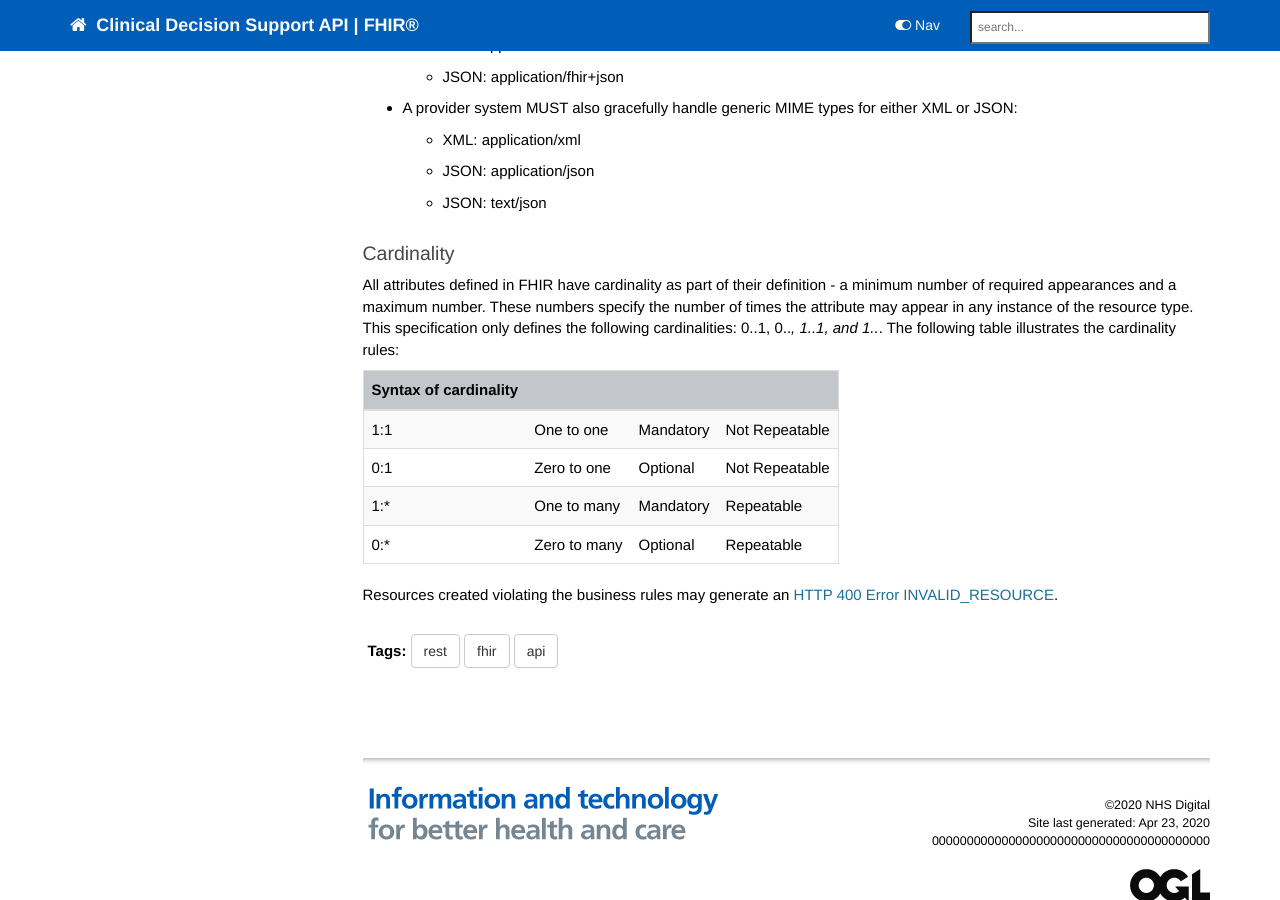
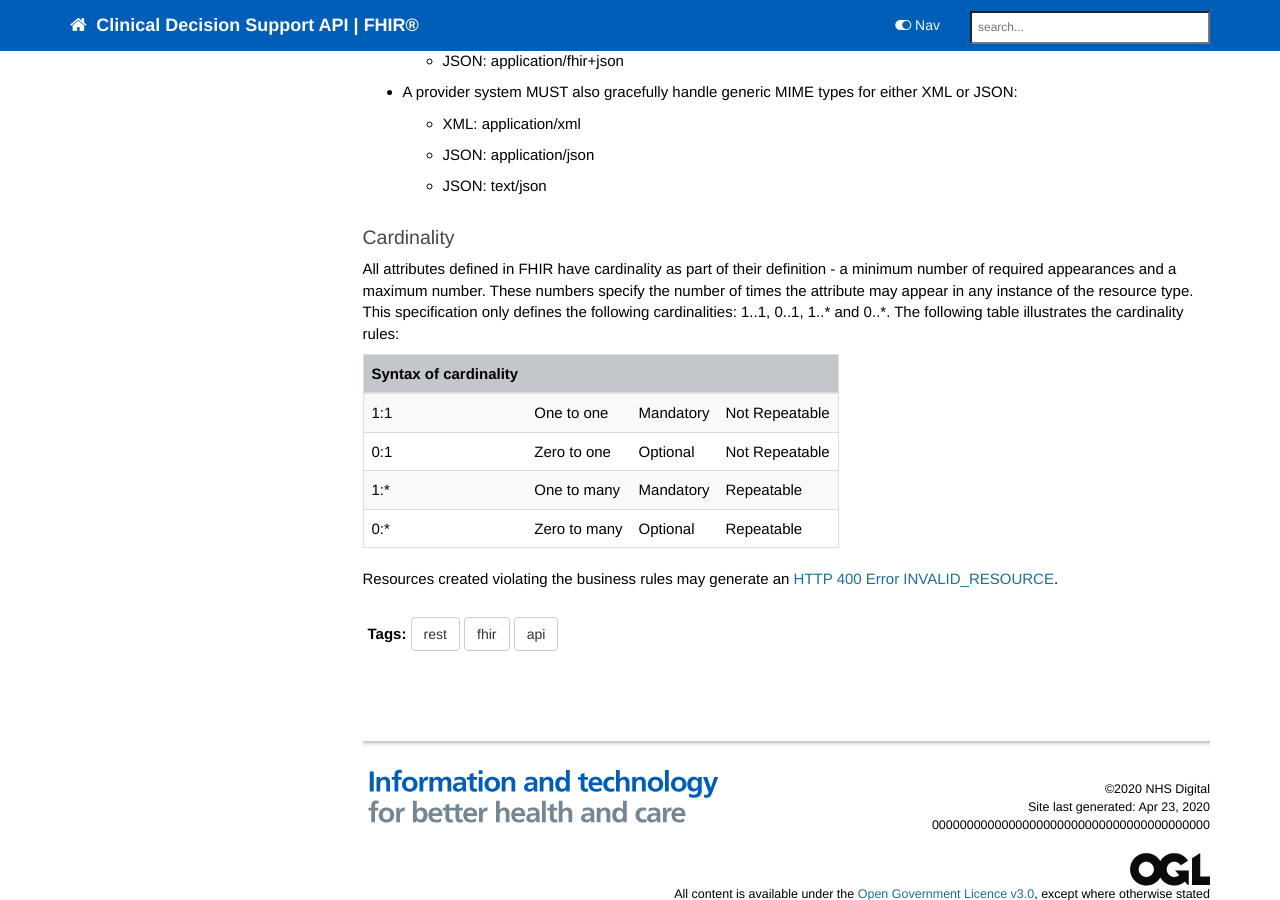
Before and after one commit to nhsconnect/FHIR-CDS, a Jekyll site: the page built from pages/explore/api_general_guidance.md, in a window 1280 px wide and 900 px high, scrolled down 2763 px. Built offline with Jekyll 4.4.1, drawn with Linux system fonts in a browser that asks for light colours; nearby versions of some CDN libraries; our own code applies the rules of GitHub Pages for plain Markdown files; comment, search, counter and statistics services are not loaded.

Commit message:
minor tweaks

```diff
--- a/pages/explore/api_general_guidance.md
+++ b/pages/explore/api_general_guidance.md
@@ -35,7 +35,9 @@ The FHIR RESTful API style guide defines the following URL conventions which are
 
 The [Resource URL](http://www.hl7.org/implement/standards/fhir/STU3/http.html) will be in the following format:
 
+<div markdown="span" class="alert alert-success" role="alert">
 	VERB [base]/[type]/[id] {?_format=[mime-type]}
+</div>
 
 Clients and servers constructing URLs MUST conform to [RFC 3986 Section 6 Appendix A](https://tools.ietf.org/html/rfc3986#appendix-A) which requires percent-encoding for a number of characters that occasionally appear in the URLs (mainly in search parameters).
 
@@ -104,7 +106,9 @@ Each of the systems in scope of the CDS API act as both provider and consumer in
 
 ### Cardinality ###
 
-All attributes defined in FHIR have cardinality as part of their definition - a minimum number of required appearances and a maximum number. These numbers specify the number of times the attribute may appear in any instance of the resource type. This specification only defines the following cardinalities: 0..1, 0..*, 1..1, and 1..*. The following table illustrates the cardinality rules:
+{% raw %}
+All attributes defined in FHIR have cardinality as part of their definition - a minimum number of required appearances and a maximum number. These numbers specify the number of times the attribute may appear in any instance of the resource type. This specification only defines the following cardinalities: 1..1, 0..1, 1..* and 0..*. The following table illustrates the cardinality rules:
+{% endraw %}
 
 |Syntax of cardinality|
 |------|
```
Also changed, not shown: pages/explore/api_condition.md (+1 -1 lines), pages/explore/api_post_isvalid.md (+4 -4 lines).
